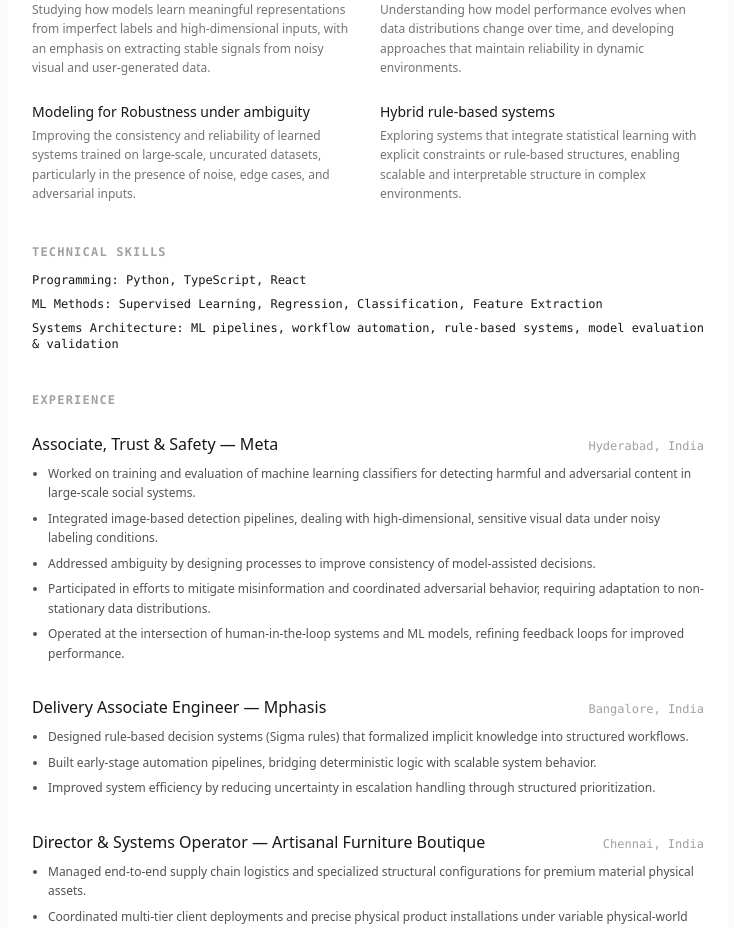
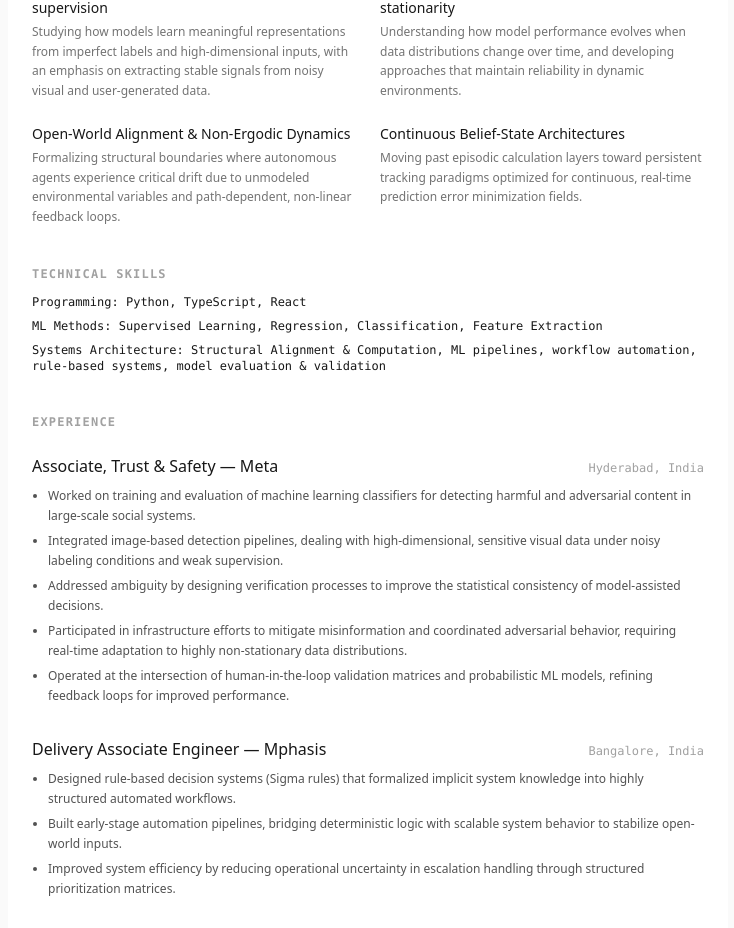
Before and after one commit to navienpotheri/personal-website, a Next.js app: page /resume in a window 1280 px wide. Shown: the part 811-1739 px from the top of the page, without its empty margins (272-1006 px from the left). Built offline with nearby package versions, Linux system fonts and the light colour scheme.

Commit message:
feat: weave structural alignment and computation focus directly into resume canvas

```diff
--- a/app/resume/page.tsx
+++ b/app/resume/page.tsx
@@ -13,9 +13,8 @@ export default function ResumePage() {
 
       {/* Resume Layout Split */}
       <div className="flex flex-col md:flex-row gap-8 items-start mb-10 pb-8 border-b border-neutral-100">
-        {/* Headshot Frame */}
+        {/* Headshot Frame linked to 4624a21e-b583-4dc5-a2fa-749caa73ff0b.png */}
         <div className="w-32 h-32 md:w-36 md:h-36 flex-shrink-0 rounded-xl overflow-hidden border border-neutral-200 shadow-sm relative">
-          {/* Linked to the headshot image from 4624a21e-b583-4dc5-a2fa-749caa73ff0b.png */}
           <img
             src="/images/profile.png"
             alt="Navien Potheri"
@@ -42,7 +41,7 @@ export default function ResumePage() {
       <section className="mb-10">
         <h2 className="text-xs font-semibold tracking-widest text-neutral-400 uppercase font-mono mb-3">Research Profile</h2>
         <p className="text-sm text-neutral-600 leading-relaxed text-justify">
-          Works on representation learning and understanding large-scale systems with weak supervision, particularly in settings with noisy labels, ambiguous targets, and distribution shift. Experience includes training and evaluating classifiers on image and social media engagement datasets, applying regression to ambiguous targets, and building pipelines for scalable model development and validation. Interested in probabilistic modeling, active inference, and hierarchical representation learning, with a focus on bridging theory (uncertainty, structure, invariance) and applied ML systems.
+          Works on structural alignment, computation, and representation learning to understand large-scale systems with weak supervision, particularly in settings with noisy labels, ambiguous targets, and distribution shift. Experience includes training and evaluating classifiers on image and social media engagement datasets, applying regression to ambiguous targets, and building pipelines for scalable model development and validation. Interested in probabilistic modeling, active inference, and hierarchical representation learning, with a focus on bridging theory (uncertainty, structure, invariance) and applied ML systems.
         </p>
       </section>
 
@@ -59,12 +58,12 @@ export default function ResumePage() {
             <p className="text-xs text-neutral-500 mt-1 leading-relaxed">Understanding how model performance evolves when data distributions change over time, and developing approaches that maintain reliability in dynamic environments.</p>
           </div>
           <div>
-            <h3 className="text-sm font-medium text-neutral-900">Modeling for Robustness under ambiguity</h3>
-            <p className="text-xs text-neutral-500 mt-1 leading-relaxed">Improving the consistency and reliability of learned systems trained on large-scale, uncurated datasets, particularly in the presence of noise, edge cases, and adversarial inputs.</p>
+            <h3 className="text-sm font-medium text-neutral-900">Open-World Alignment & Non-Ergodic Dynamics</h3>
+            <p className="text-xs text-neutral-500 mt-1 leading-relaxed">Formalizing structural boundaries where autonomous agents experience critical drift due to unmodeled environmental variables and path-dependent, non-linear feedback loops.</p>
           </div>
           <div>
-            <h3 className="text-sm font-medium text-neutral-900">Hybrid rule-based systems</h3>
-            <p className="text-xs text-neutral-500 mt-1 leading-relaxed">Exploring systems that integrate statistical learning with explicit constraints or rule-based structures, enabling scalable and interpretable structure in complex environments.</p>
+            <h3 className="text-sm font-medium text-neutral-900">Continuous Belief-State Architectures</h3>
+            <p className="text-xs text-neutral-500 mt-1 leading-relaxed">Moving past episodic calculation layers toward persistent tracking paradigms optimized for continuous, real-time prediction error minimization fields.</p>
           </div>
         </div>
       </section>
@@ -75,7 +74,7 @@ export default function ResumePage() {
         <div className="space-y-2 text-xs font-mono">
           <p><span className="text-neutral-900 font-medium">Programming:</span> Python, TypeScript, React</p>
           <p><span className="text-neutral-900 font-medium">ML Methods:</span> Supervised Learning, Regression, Classification, Feature Extraction</p>
-          <p><span className="text-neutral-900 font-medium">Systems Architecture:</span> ML pipelines, workflow automation, rule-based systems, model evaluation & validation</p>
+          <p><span className="text-neutral-900 font-medium">Systems Architecture:</span> Structural Alignment & Computation, ML pipelines, workflow automation, rule-based systems, model evaluation & validation</p>
         </div>
       </section>
 
@@ -90,10 +89,10 @@ export default function ResumePage() {
             </div>
             <ul className="list-disc list-outside pl-4 text-xs text-neutral-600 space-y-1.5 leading-relaxed">
               <li>Worked on training and evaluation of machine learning classifiers for detecting harmful and adversarial content in large-scale social systems.</li>
-              <li>Integrated image-based detection pipelines, dealing with high-dimensional, sensitive visual data under noisy labeling conditions.</li>
-              <li>Addressed ambiguity by designing processes to improve consistency of model-assisted decisions.</li>
-              <li>Participated in efforts to mitigate misinformation and coordinated adversarial behavior, requiring adaptation to non-stationary data distributions.</li>
-              <li>Operated at the intersection of human-in-the-loop systems and ML models, refining feedback loops for improved performance.</li>
+              <li>Integrated image-based detection pipelines, dealing with high-dimensional, sensitive visual data under noisy labeling conditions and weak supervision.</li>
+              <li>Addressed ambiguity by designing verification processes to improve the statistical consistency of model-assisted decisions.</li>
+              <li>Participated in infrastructure efforts to mitigate misinformation and coordinated adversarial behavior, requiring real-time adaptation to highly non-stationary data distributions.</li>
+              <li>Operated at the intersection of human-in-the-loop validation matrices and probabilistic ML models, refining feedback loops for improved performance.</li>
             </ul>
           </div>
 
@@ -103,9 +102,9 @@ export default function ResumePage() {
               <span className="text-xs font-mono text-neutral-400">Bangalore, India</span>
             </div>
             <ul className="list-disc list-outside pl-4 text-xs text-neutral-600 space-y-1.5 leading-relaxed">
-              <li>Designed rule-based decision systems (Sigma rules) that formalized implicit knowledge into structured workflows.</li>
-              <li>Built early-stage automation pipelines, bridging deterministic logic with scalable system behavior.</li>
-              <li>Improved system efficiency by reducing uncertainty in escalation handling through structured prioritization.</li>
+              <li>Designed rule-based decision systems (Sigma rules) that formalized implicit system knowledge into highly structured automated workflows.</li>
+              <li>Built early-stage automation pipelines, bridging deterministic logic with scalable system behavior to stabilize open-world inputs.</li>
+              <li>Improved system efficiency by reducing operational uncertainty in escalation handling through structured prioritization matrices.</li>
             </ul>
           </div>
 
@@ -115,8 +114,8 @@ export default function ResumePage() {
               <span className="text-xs font-mono text-neutral-400">Chennai, India</span>
             </div>
             <ul className="list-disc list-outside pl-4 text-xs text-neutral-600 space-y-1.5 leading-relaxed">
-              <li>Managed end-to-end supply chain logistics and specialized structural configurations for premium material physical assets.</li>
-              <li>Coordinated multi-tier client deployments and precise physical product installations under variable physical-world environment constraints.</li>
+              <li>Managed end-to-end supply chain logistics, inventory architectures, and specialized structural configurations for high-value physical assets.</li>
+              <li>Coordinated multi-tier client deployments and precise physical product installations under variable, real-world environmental constraints.</li>
             </ul>
           </div>
         </div>
```
